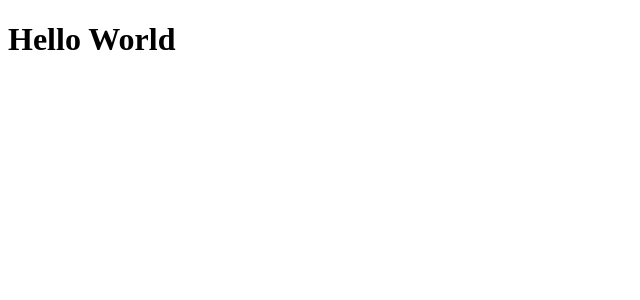
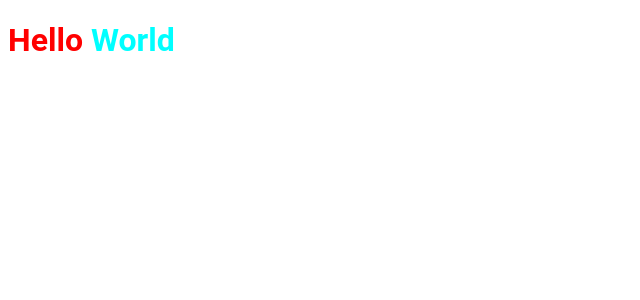
Before and after one commit to rakelmm/ignews, a Next.js app: page / in a window 1280 px wide. Shown: the top 300 px of the page, without its empty margins (0-640 px from the left). Built offline with nearby package versions, Linux system fonts and the light colour scheme.

Commit message:
Configurando fonte externa

```diff
--- a/package.json
+++ b/package.json
@@ -11,7 +11,8 @@
   "dependencies": {
     "next": "12.1.0",
     "react": "17.0.2",
-    "react-dom": "17.0.2"
+    "react-dom": "17.0.2",
+    "sass": "^1.49.9"
   },
   "devDependencies": {
     "@types/node": "^17.0.22",
--- /dev/null
+++ b/src/pages/_document.tsx
@@ -0,0 +1,21 @@
+import Document, { Html, Head, Main, NextScript } from "next/document"
+
+export default class MyDocument extends Document {
+    return() {
+        return (
+            <Html>
+                <Head>
+                <link rel="preconnect" href="https://fonts.googleapis.com"/>
+                <link rel="preconnect" href="https://fonts.gstatic.com"/>
+                <link href="https://fonts.googleapis.com/css2?family=Roboto:wght@400;700;900&display=swap" rel="stylesheet"/>
+
+                <title>ig.news</title>
+                </Head>
+                <body>
+                    <Main />
+                    <NextScript />
+                </body>
+            </Html>
+        )
+    }
+}
--- a/src/pages/index.tsx
+++ b/src/pages/index.tsx
@@ -1,7 +1,9 @@
-import '../styles/home.module.css'
+import styles from '../styles/home.module.scss'
 
 export default function Home() {
   return (
-    <h1>Hello World</h1>
+    <h1 className={styles.title}>
+      Hello <span>World</span>
+    </h1>
   )
 }
--- /dev/null
+++ b/src/styles/home.module.scss
@@ -0,0 +1,8 @@
+.title {
+    color: red;
+    font-family: 'Roboto', sans-serif;
+
+    span {
+        color: aqua;
+    }
+}
```
Also changed, not shown: .eslintrc.json (deleted), src/styles/home.module.css (deleted), 2 other files (tests, documents, lock files or other folders).
